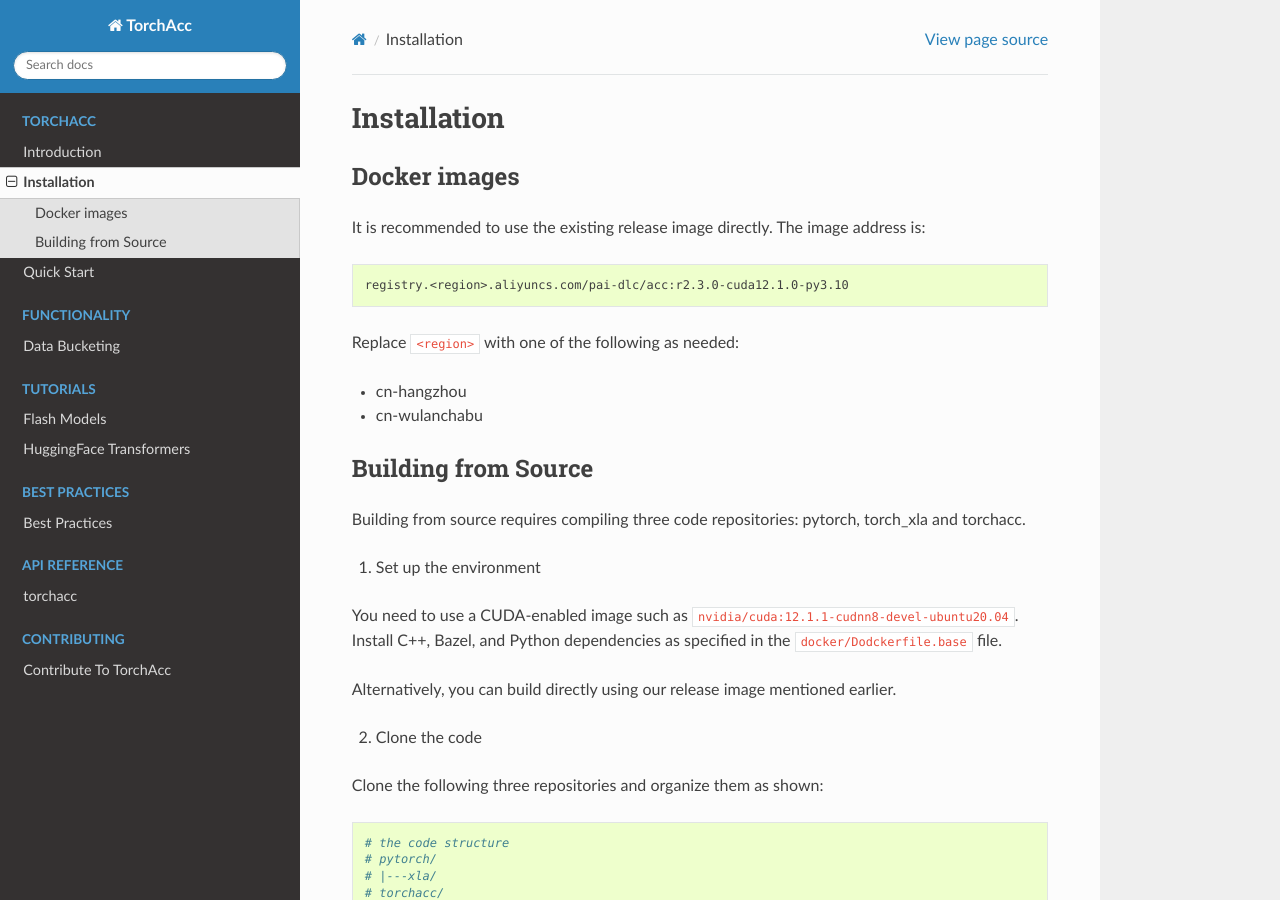
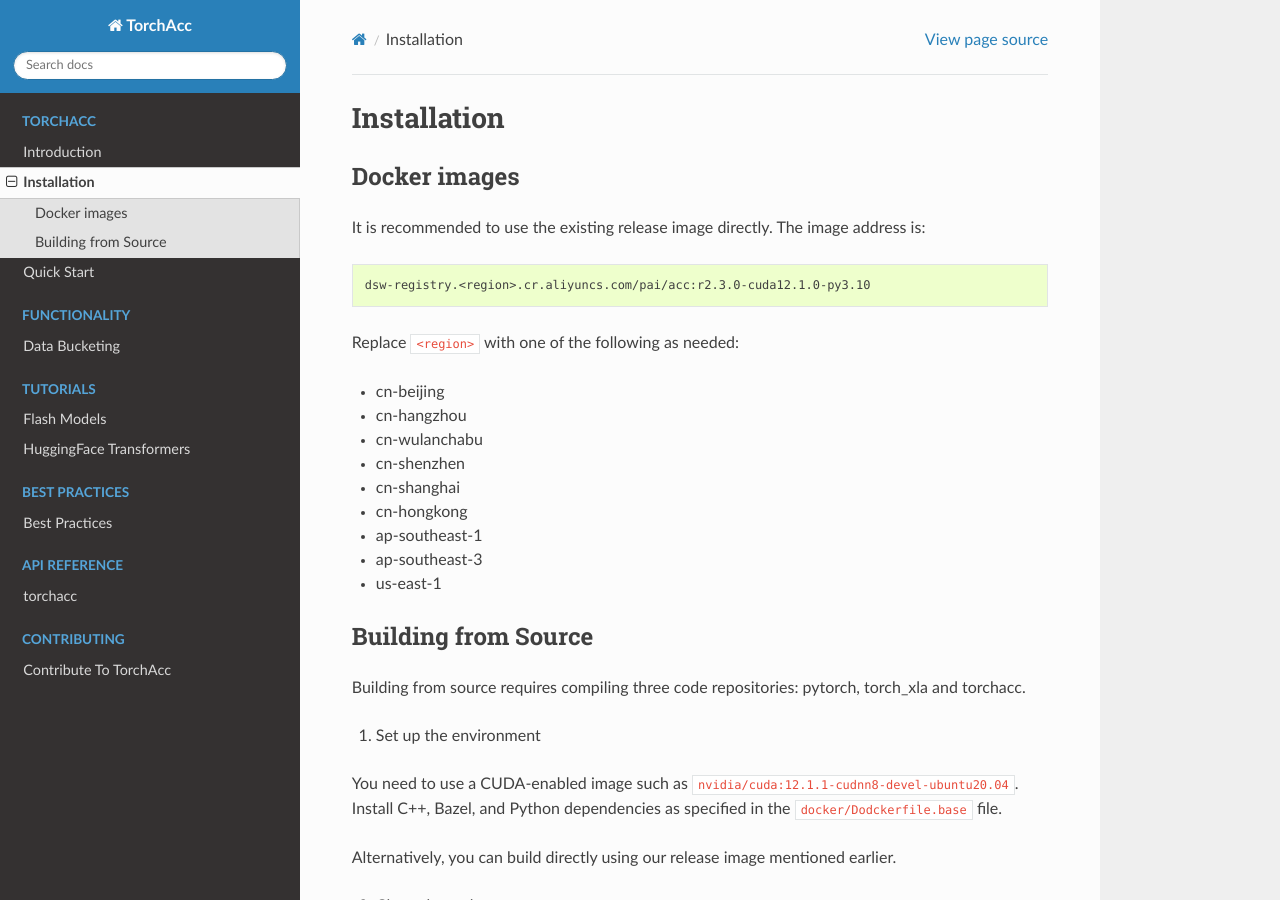
Before and after one commit to AlibabaPAI/torchacc, a Sphinx documentation site: the page built from docs/source/install.md, in a window 1280 px wide and 900 px high. Built offline with Sphinx 7.4.7 and the Read the Docs theme 3.1.0, drawn with Linux system fonts in a browser that asks for light colours; pages that are not in the unit, such as notebooks, are missing from menus.

````diff
--- a/docs/source/install.md
+++ b/docs/source/install.md
@@ -5,13 +5,20 @@
 It is recommended to use the existing release image directly. The image address is:
 
 ```bash
-registry.<region>.aliyuncs.com/pai-dlc/acc:r2.3.0-cuda12.1.0-py3.10
+dsw-registry.<region>.cr.aliyuncs.com/pai/acc:r2.3.0-cuda12.1.0-py3.10
 ```
 
 Replace `<region>` with one of the following as needed:
 
+* cn-beijing
 * cn-hangzhou
 * cn-wulanchabu
+* cn-shenzhen
+* cn-shanghai
+* cn-hongkong
+* ap-southeast-1
+* ap-southeast-3
+* us-east-1
 
 
 ## Building from Source
````
Also changed, not shown: README.md (+1 -1 lines), docs/source/tutorials/hf_transformers.md (+1 -1 lines), 2 other files.
